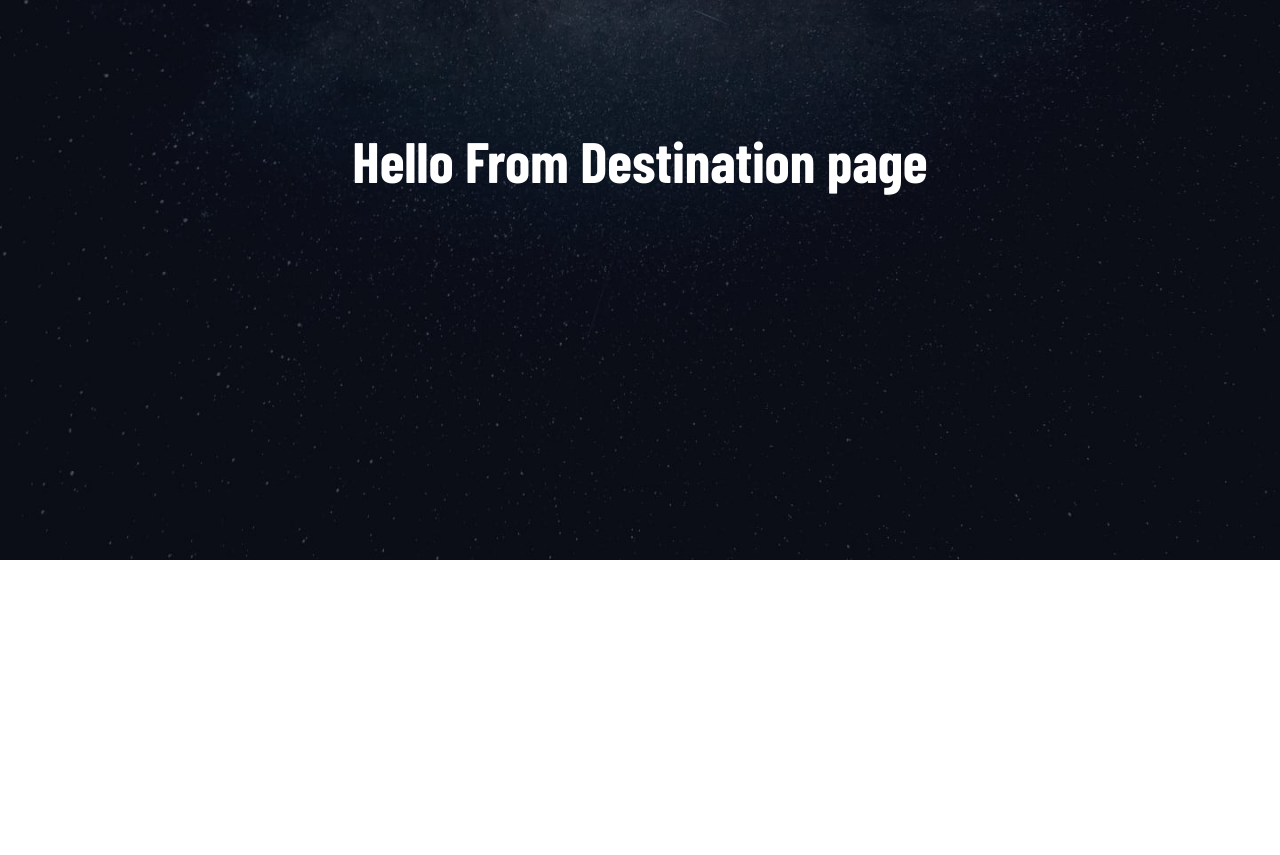
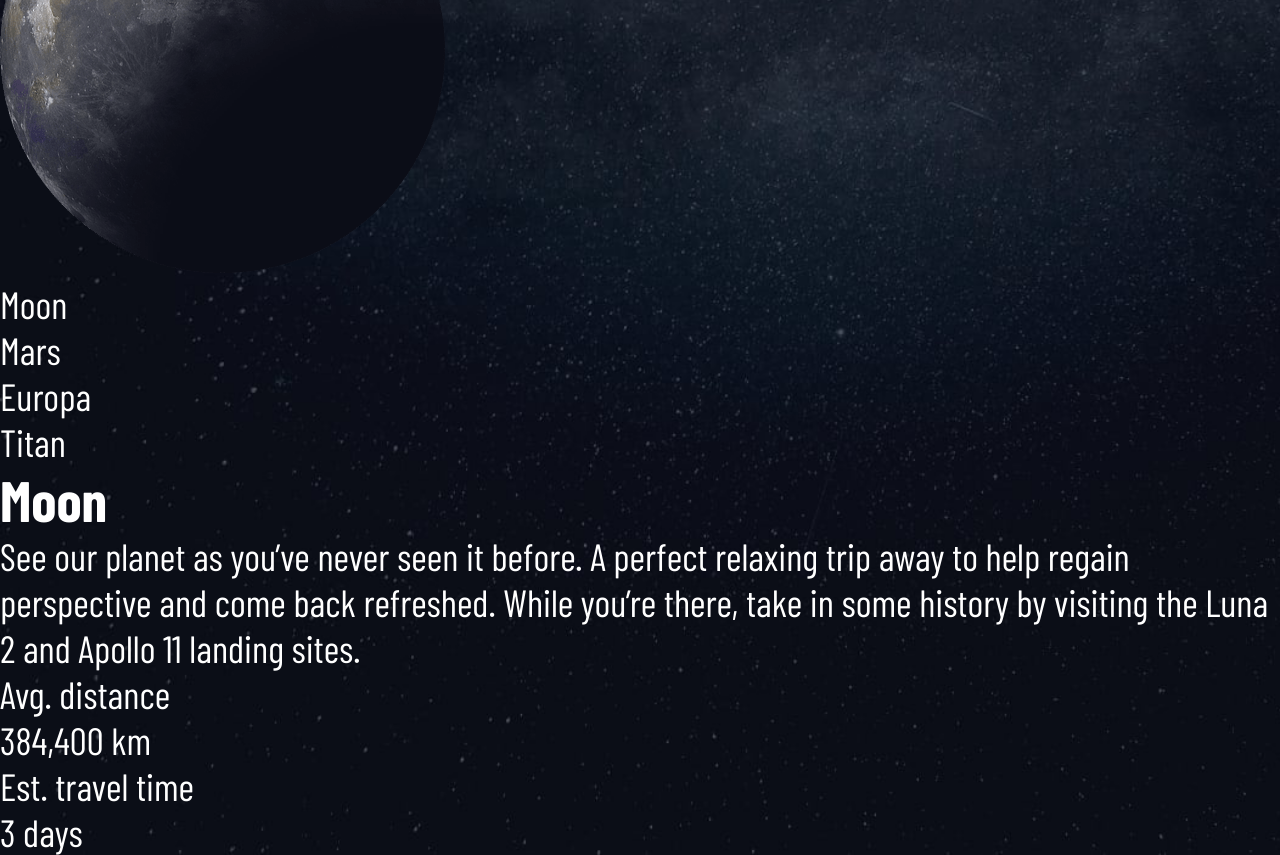
Before and after one commit to kalin-angelov/fm-space-tourism-website, a React (Vite) app: page /destination in a window 1280 px wide. Shown: the part 240-1095 px from the top of the page. Before the commit the page ends 800 px from the top, so only its background shows below. Built offline with nearby package versions, Linux system fonts and the light colour scheme; a web font is replaced by a local one.

Commit message:
Update Destination.jsx

```diff
--- a/src/components/Destination/Destination.jsx
+++ b/src/components/Destination/Destination.jsx
@@ -1,9 +1,42 @@
 import styles from "./style/Destination.module.css";
+
+import { Link } from "react-router-dom";
 
 const Destination = () => {
   return (
     <section className={styles.destinationSection}>
-      <h1>Hello From Destination page</h1>
+      <h1><span>01</span> Pick your destination</h1>
+      <div className={styles.destination}>
+        <figure className={styles.imgContainer}>
+          <img src="/public/destination/image-moon.png" alt="Moon" />
+        </figure>
+
+        <article className={styles.objectInformation}>
+          <ul className={styles.objectsList}>
+            <li><Link>Moon</Link></li>
+            <li><Link>Mars</Link></li>
+            <li><Link>Europa</Link></li>
+            <li><Link>Titan</Link></li>
+          </ul>
+          <h2>Moon</h2>
+          <p>
+            See our planet as you’ve never seen it before. A perfect relaxing trip away to help
+            regain perspective and come back refreshed. While you’re there, take in some history
+            by visiting the Luna 2 and Apollo 11 landing sites.
+          </p>
+
+          <div className={styles.travelingDistance}>
+            <ul>
+              <li className={styles.heder}>Avg. distance</li>
+              <li className={styles.info}>384,400 km</li>
+            </ul>
+            <ul>
+              <li className={styles.heder}>Est. travel time</li>
+              <li className={styles.info}>3 days</li>
+            </ul>
+          </div>
+        </article>
+      </div>
     </section>
   );
 };
```
